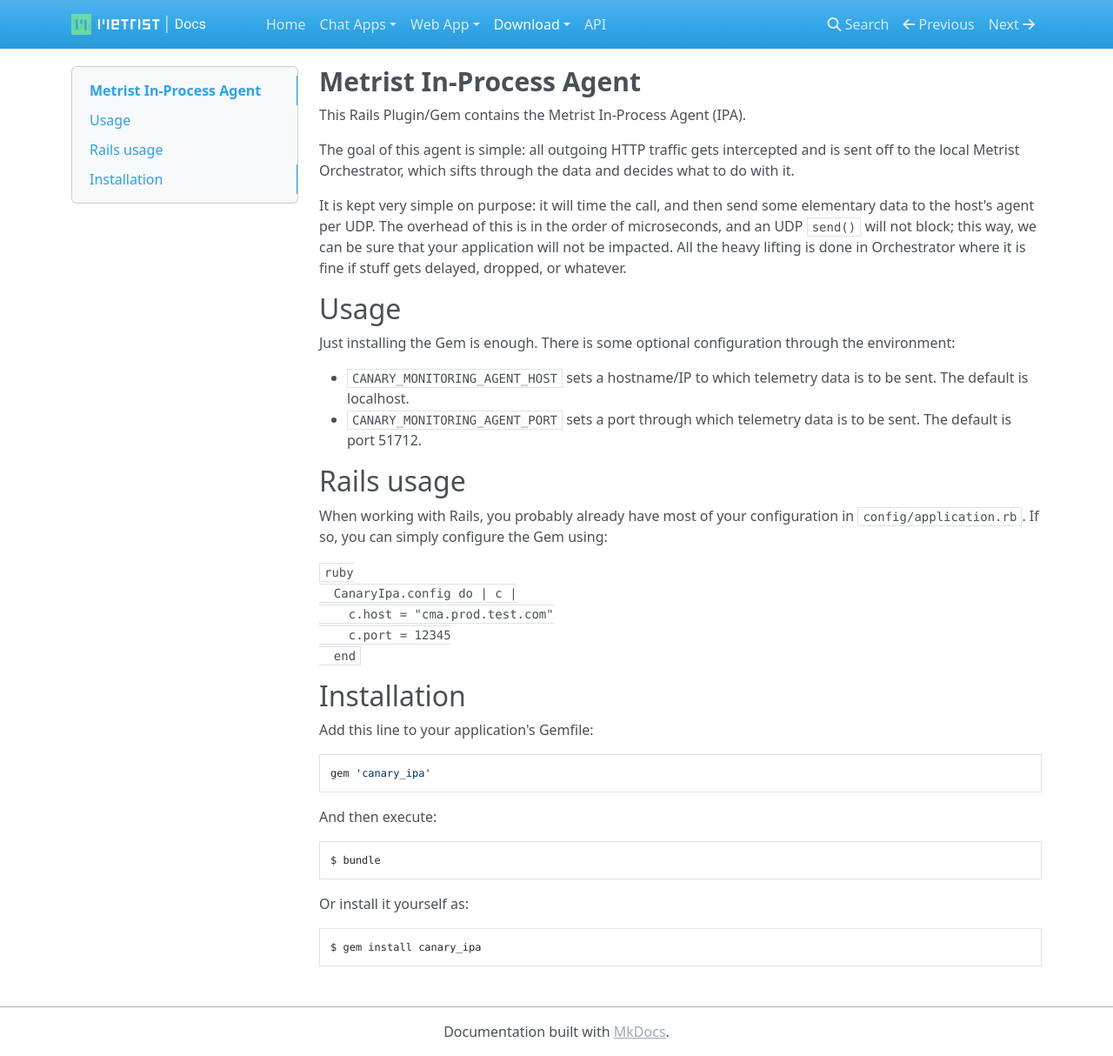
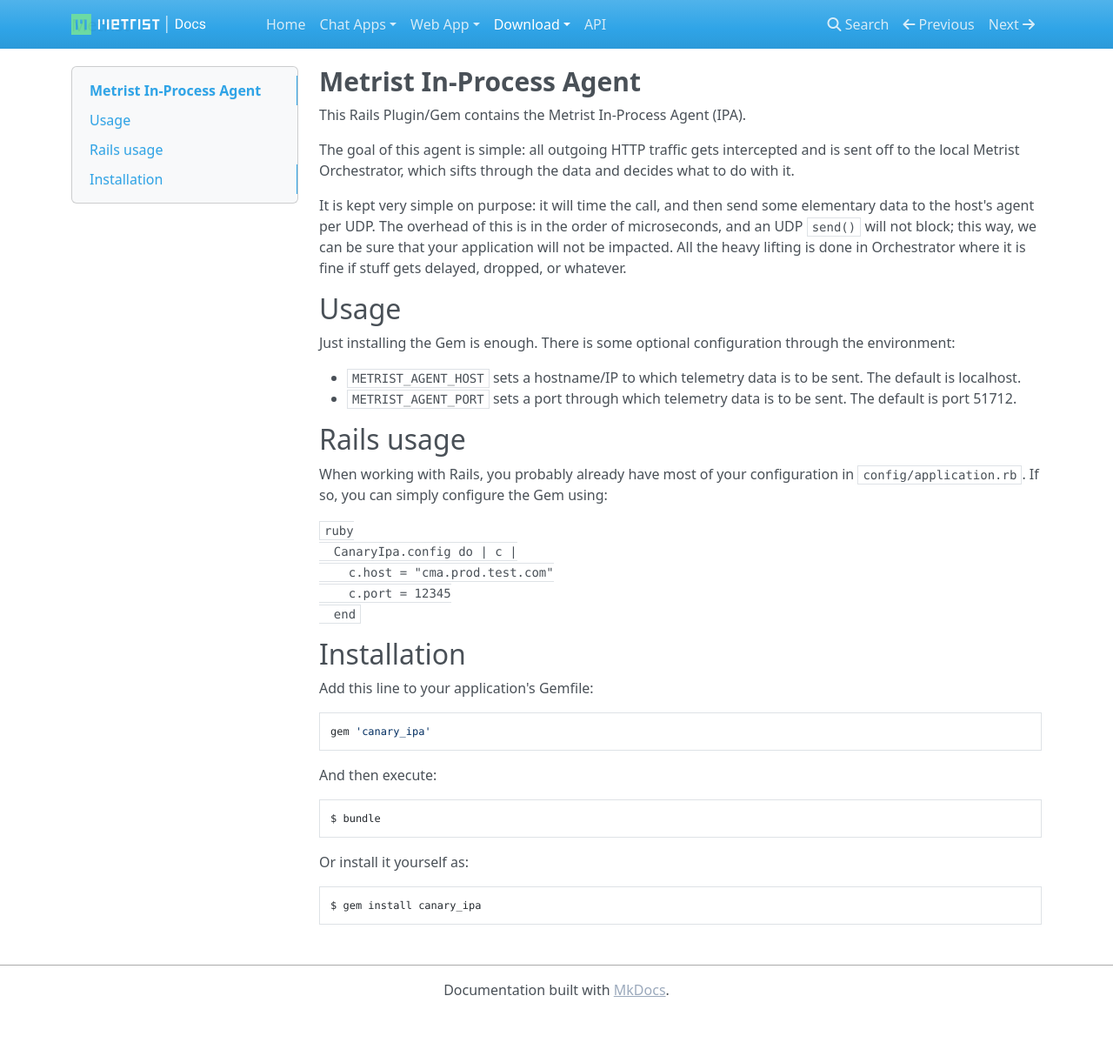
Before and after one commit to Metrist-Software/product-docs, an MkDocs documentation site: the page built from docs/agent-ruby-in-process.md, in a window 1280 px wide and 1214 px high. Shown: the whole window at 87% size. Built offline with MkDocs 1.6.1, drawn with Linux system fonts in a browser that asks for light colours; nearby versions of some CDN libraries.

Commit message:
rename environment variables

```diff
--- a/docs/agent-ruby-in-process.md
+++ b/docs/agent-ruby-in-process.md
@@ -15,9 +15,9 @@ if stuff gets delayed, dropped, or whatever.
 
 Just installing the Gem is enough. There is some optional configuration through the environment:
 
-* `CANARY_MONITORING_AGENT_HOST` sets a hostname/IP to which telemetry data is to be sent. The default
+* `METRIST_AGENT_HOST` sets a hostname/IP to which telemetry data is to be sent. The default
   is localhost.
-* `CANARY_MONITORING_AGENT_PORT` sets a port through which telemetry data is to be sent. The default is port 51712.
+* `METRIST_AGENT_PORT` sets a port through which telemetry data is to be sent. The default is port 51712.
 
 ## Rails usage
 
```
